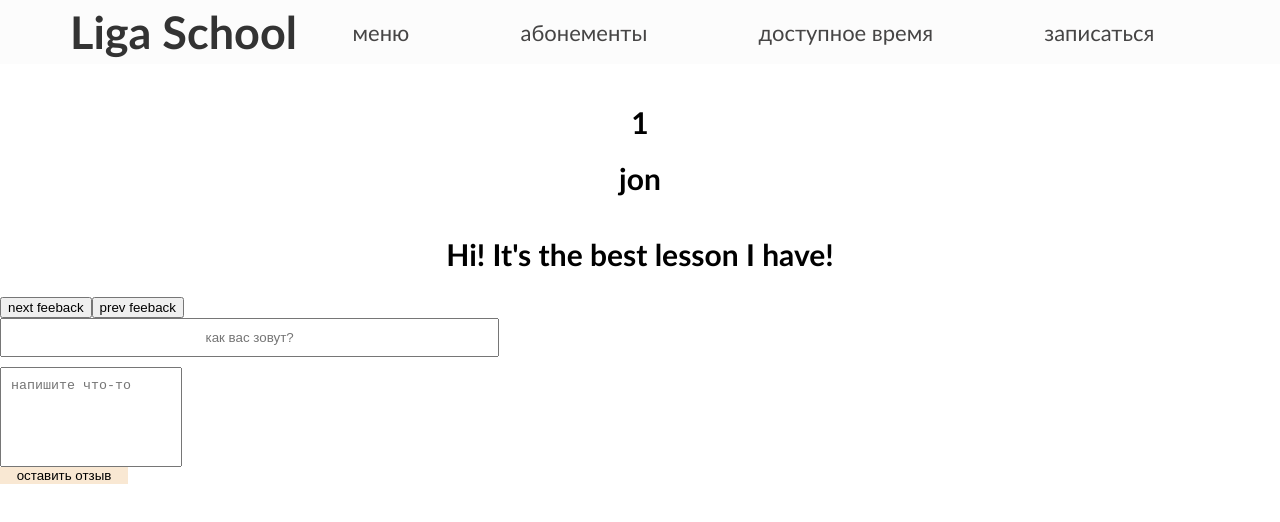
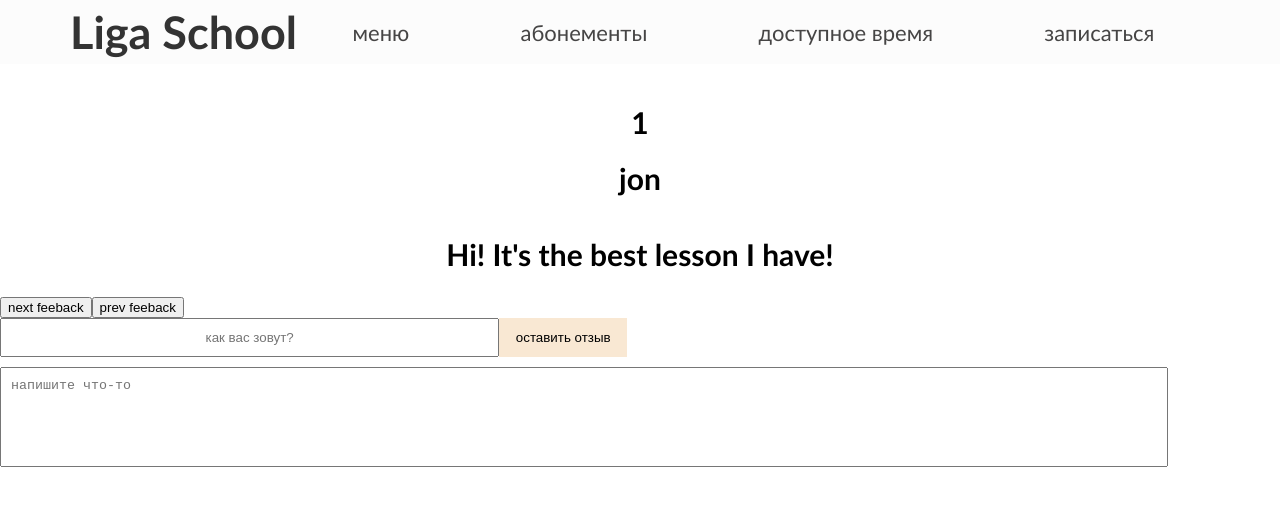
Before and after one commit to DaerioFrixell/liga_frontend, a React (Create React App) app: page /Feedbacks in a window 1280 px wide. Shown: the top 522 px of the page. Built offline with nearby package versions, Linux system fonts and the light colour scheme.

Commit message:
add feedback 02

```diff
--- a/src/pages/feedbacks/addFeedback/AddFeedback.tsx
+++ b/src/pages/feedbacks/addFeedback/AddFeedback.tsx
@@ -1,26 +1,41 @@
+import { useDispatch } from "react-redux"
+import { createFeedback } from "../../../api/feedbackApi"
 import "./addFeedback.scss"
 import { useState, FC, } from "react"
 
 
 export const AddFeedback: FC = () => {
+  const [author, setAuthor] = useState("")
+  const [description, setDescription] = useState("")
+  const { } = useDispatch()
+
+  const addNewFeedback = () => {
+    // createFeedback({ id: 5, author: author, description: description })
+    // dispatch(addFeedbackAction({
+    //   author,
+    //   description,
+    // }));
+    setAuthor("")
+    setDescription("")
+  }
 
   return (
     <div className="addFeedback"  >
       <input
         className="addFeedback__name"
         placeholder="как вас зовут?"
-      // value={author}
-      // onChange={e => setAuthor(e.target.value)}
+        value={author}
+        onChange={e => setAuthor(e.target.value)}
       />
       <textarea
         className="addFeedback__description"
         placeholder="напишите что-то"
-      // value={description}
-      // onChange={e => setDescription(e.target.value)}
+        value={description}
+        onChange={e => setDescription(e.target.value)}
       />
       <button
         className="addFeedback__btn"
-      // onClick={addNewFeedback}
+        onClick={addNewFeedback}
       >оставить отзыв
       </button>
     </div>
--- a/src/pages/feedbacks/addFeedback/addFeedback.scss
+++ b/src/pages/feedbacks/addFeedback/addFeedback.scss
@@ -1,6 +1,11 @@
 @import '../../../styles/generalStyles.scss';
 
 .addFeedback {
+  display: grid;
+  grid-template-columns: 1fr 6fr 1fr;
+  min-height: 100px;
+  margin-bottom: 3rem;
+
   &__name {
     display: grid;
     grid-column: 1/2;
--- a/src/pages/lending/feedbacks/Feedbacks.tsx
+++ b/src/pages/lending/feedbacks/Feedbacks.tsx
@@ -26,9 +26,7 @@ export const Feedbacks = () => {
   return (
     <section className="feedbacks">
       <h2 className="we">Отзывы</h2>
-      <div className="feedbacks__add"  >
 
-      </div>
     </section>
   )
 }
```
